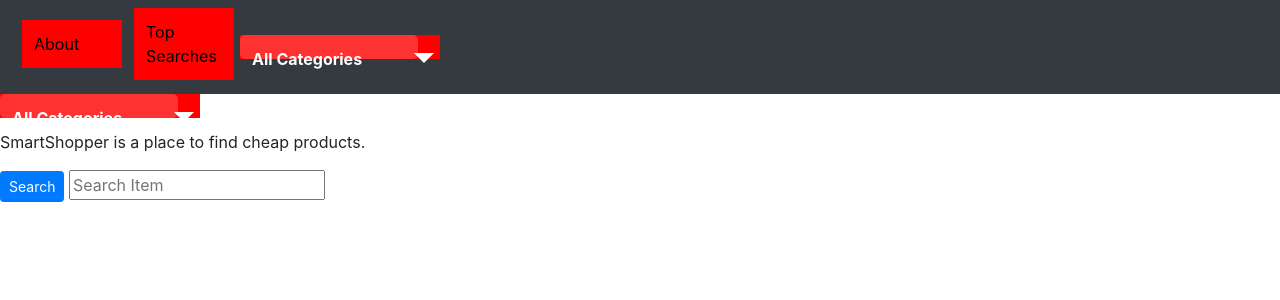
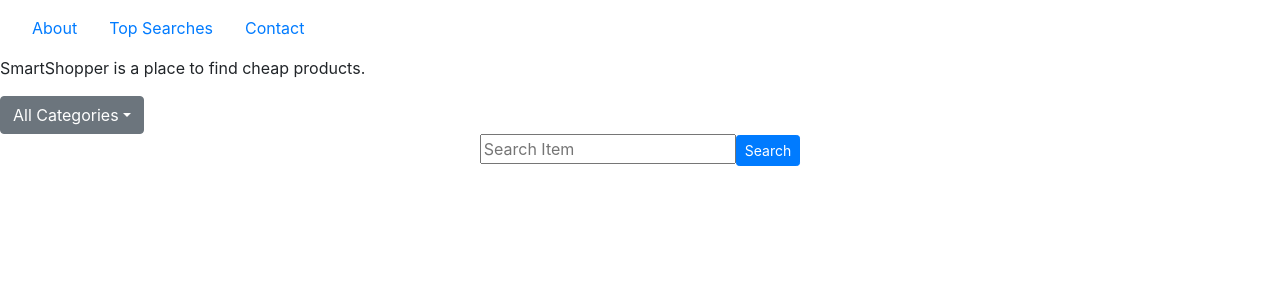
Before and after one commit to wendisha/SmartShopper, a React (Create React App) app: page /About in a window 1280 px wide. Shown: the top 300 px of the page. Built offline with nearby package versions, Linux system fonts and the light colour scheme.

Commit message:
Updated Navbar

```diff
--- a/src/App.js
+++ b/src/App.js
@@ -8,7 +8,9 @@
 import About from './About'
 import TopSearches from './TopSearches'
 import Categories from './Categories'
-import Dropdown from './Dropdown';
+import PracticeBar from './PracticeBar'
+import DropDown from './DropDown'
+
 import SearchContainer from './Containers/SearchContainer'
 
 
@@ -18,12 +20,12 @@
     <div className="App">
        <header className="App-header">
         <Router>
-         <NavigationBar/>
-        <Dropdown/>
+
+         <PracticeBar/>
         <Route exact path="/About" component={About} />
 
         <p>
-          <SearchContainer/>
+        <DropDown/>  <center> <SearchContainer/> </center>
 
         </p>
 
--- a/src/Containers/SearchContainer.js
+++ b/src/Containers/SearchContainer.js
@@ -1,26 +1,38 @@
 import React from 'react'
 import { Button, ButtonGroup } from 'reactstrap';
+const priceYugeAPI_KEY = 'fCBxRI3EUVk2kSMxPLkGYTcXpvPRfx1XN4C';
+const BASE_URL = "https://price-api.datayuge.com/api/v1/compare/search?" + `api_key=${priceYugeAPI_KEY}&product=`;
+
 class SearchContainer extends React.Component {
-  // state = {
-  //   value: '',
-  // }
-  //
-  // handleChange = event => {
-  //   this.setState({
-  //     value: event.target.value,
-  //   });
-  // }
+  state = {
+    searchTerm: '',
+    items: []
+  }
+
+
+    handleChange = event => {
+    this.setState({
+      searchTerm: event.target.value,
+    });
+  }
+
+  handleSubmit= event =>{
+    event.preventDefault();
+
+  fetch(BASE_URL.concat(this.state.searchTerm))
+    .then(response => response.json())
+    .then(response => this.setState({ items: response.results}));
+  };
+
 
   render() {
     return (
-      <form>
-        <div>
-          <Button color="primary" size="sm">Search</Button>{' '}
-           <label>
-                <input id="searchterm" name="searchterm" type="text" placeholder="Search Item"/>
-              </label>
-          </div>
+      <div>
+        <form onSubmit={this.handleSubmit}>
+            <input id="searchterm" name="searchterm" type="text" placeholder="Search Item"/>
+                  <Button type="submit" color="primary" size="sm">Search</Button>{' '}
          </form>
+        </div>
     );
   }
 }
--- a/src/Dropdown.js
+++ b/src/Dropdown.js
@@ -1,51 +1,40 @@
 import React from 'react';
-import './style.css';
+// import './style.css';
+import { Dropdown, DropdownToggle, DropdownMenu, DropdownItem, } from 'reactstrap'
+import { Link } from 'react-router-dom';
 
 
-class Dropdown extends React.Component {
-constructor(){
- super();
 
- this.state = {
-       displayMenu: false,
+class DropDown extends React.Component {
+  constructor(props) {
+     super(props);
+
+     this.toggle = this.toggle.bind(this);
+     this.state = {
+       dropdownOpen: false
      };
+   }
 
-  this.showDropdownMenu = this.showDropdownMenu.bind(this);
-  this.hideDropdownMenu = this.hideDropdownMenu.bind(this);
-
-};
-
-showDropdownMenu(event) {
-    event.preventDefault();
-    this.setState({ displayMenu: true }, () => {
-    document.addEventListener('click', this.hideDropdownMenu);
-    });
-  }
-
-  hideDropdownMenu() {
-    this.setState({ displayMenu: false }, () => {
-      document.removeEventListener('click', this.hideDropdownMenu);
-    });
-
-  }
-
+   toggle() {
+     this.setState(prevState => ({
+       dropdownOpen: !prevState.dropdownOpen
+     }));
+   }
   render() {
     return (
-        <div  className="dropdown" style = {{background:"red",width:"200px"}} >
-         <div className="button" onClick={this.showDropdownMenu}> All Categories </div>
+       <div>
+    <Dropdown isOpen={this.state.dropdownOpen} toggle={this.toggle}>
+  <DropdownToggle caret>
+    All Categories
+  </DropdownToggle >
+  <DropdownMenu>
+    <DropdownItem tag={Link} to="/appliances">Appliances</DropdownItem>
+    <DropdownItem tag={Link} to="/computer">Computer</DropdownItem>
+    <DropdownItem tag={Link} to="/electronics">Electronics</DropdownItem>
+    <DropdownItem tag={Link} to="/mobile">Mobile</DropdownItem>
 
-          { this.state.displayMenu ? (
-          <ul>
-         <li><a href="/appliances">Applicances</a></li>
-         <li><a href="/computers">Computer</a></li>
-         <li><a>Electronics</a></li>
-         <li><a>Mobile</a></li>
-          </ul>
-        ):
-        (
-          null
-        )
-        }
+  </DropdownMenu>
+</Dropdown>
 
        </div>
 
@@ -53,4 +42,6 @@
   }
 }
 
-export default Dropdown;
+
+
+export default DropDown;
--- a/src/NavigationBar.js
+++ b/src/NavigationBar.js
@@ -2,35 +2,45 @@
 import About from './About.js'
 import TopSearches from './TopSearches'
 import { NavLink } from 'react-router-dom';
-import Dropdown from './Dropdown'
+import DropDown from './DropDown'
+// import {
+//   Collapse,
+//   NavbarToggler,
+//   NavbarBrand,
+//   Nav,
+//   NavItem,
+//   NavLink,
+//   UncontrolledDropdown,
+//   DropdownToggle,
+//   DropdownMenu,
+//   DropdownItem } from 'reactstrap';
 
 
-import { Navbar } from 'react-bootstrap';
-// import {  Navbar } from 'reactstrap';
+// import { Navbar } from 'react-bootstrap';
+import {  Navbar } from 'reactstrap';
 
 const link = {
   width: '100px',
   padding: '12px',
   margin: '0 6px 6px',
-  background: 'red',
+  background: 'white',
   textDecoration: 'none',
   color: 'black',
 }
 
 
+
+
 const NavigationBar = () => {
   return (
     <div>
-      <Navbar bg="dark" expand="lg" variant="dark">
+      <Navbar bg="dark" size="mediun" variant="dark">
     <NavLink
    to="/About"
-   /* set exact so it knows to only set activeStyle when route is deeply equal to link */
    exact
-   /* add styling to Navlink */
    style={link}
-   /* add prop for activeStyle */
    activeStyle={{
-     background: 'red'
+     background: 'white'
    }}
  >About</NavLink>
  <NavLink
@@ -41,10 +51,10 @@
 style={link}
 /* add prop for activeStyle */
 activeStyle={{
-  background: 'orange'
+  background: 'white'
 }}
 >Top Searches</NavLink>
-  <Dropdown/>
+  // <DropDown/>
   </Navbar>
 
 </div>
@@ -54,4 +64,6 @@
 
 
 
+
+
 export default NavigationBar;
--- /dev/null
+++ b/src/PracticeBar.js
@@ -0,0 +1,34 @@
+import React from 'react'
+import {
+  Nav,
+  Navbar,
+  NavbarBrand,
+  NavLink
+} from 'reactstrap';
+import { Link } from 'react-router-dom'
+
+// const link = {
+//   textDecoration: 'underline'
+// }
+
+
+const PracticeBar = () => {
+    return (
+        <Navbar bg="dark" variant="dark">
+          <Nav className="mr-auto">
+            <NavLink tag={Link} to="/about">About</NavLink>
+            <NavLink tag={Link} to="/TopSearches">Top Searches</NavLink>
+            <NavLink tag={Link} to="/Contact">Contact</NavLink>
+          </Nav>
+        </Navbar>
+
+    )
+
+}
+
+
+
+
+
+
+export default PracticeBar
```
